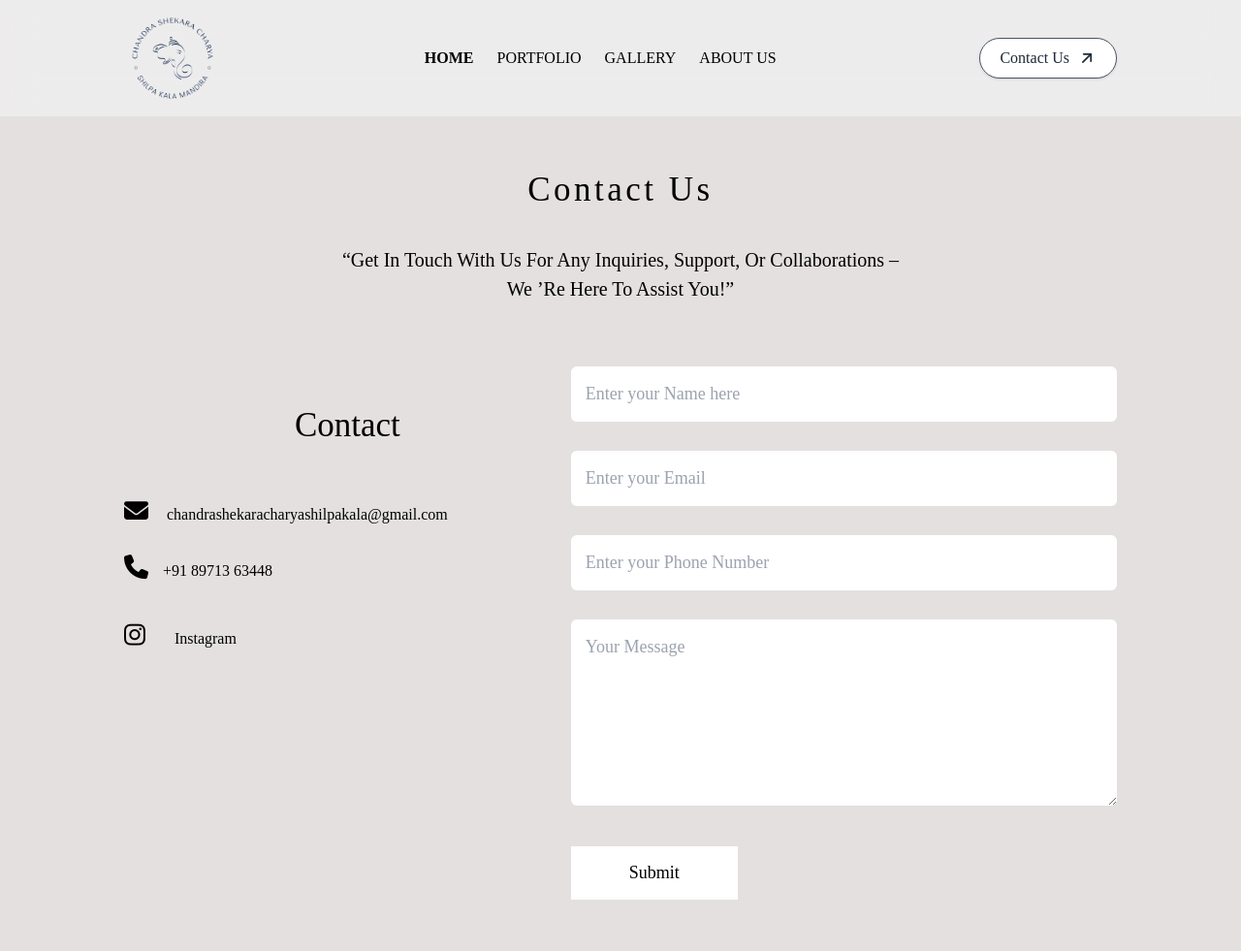
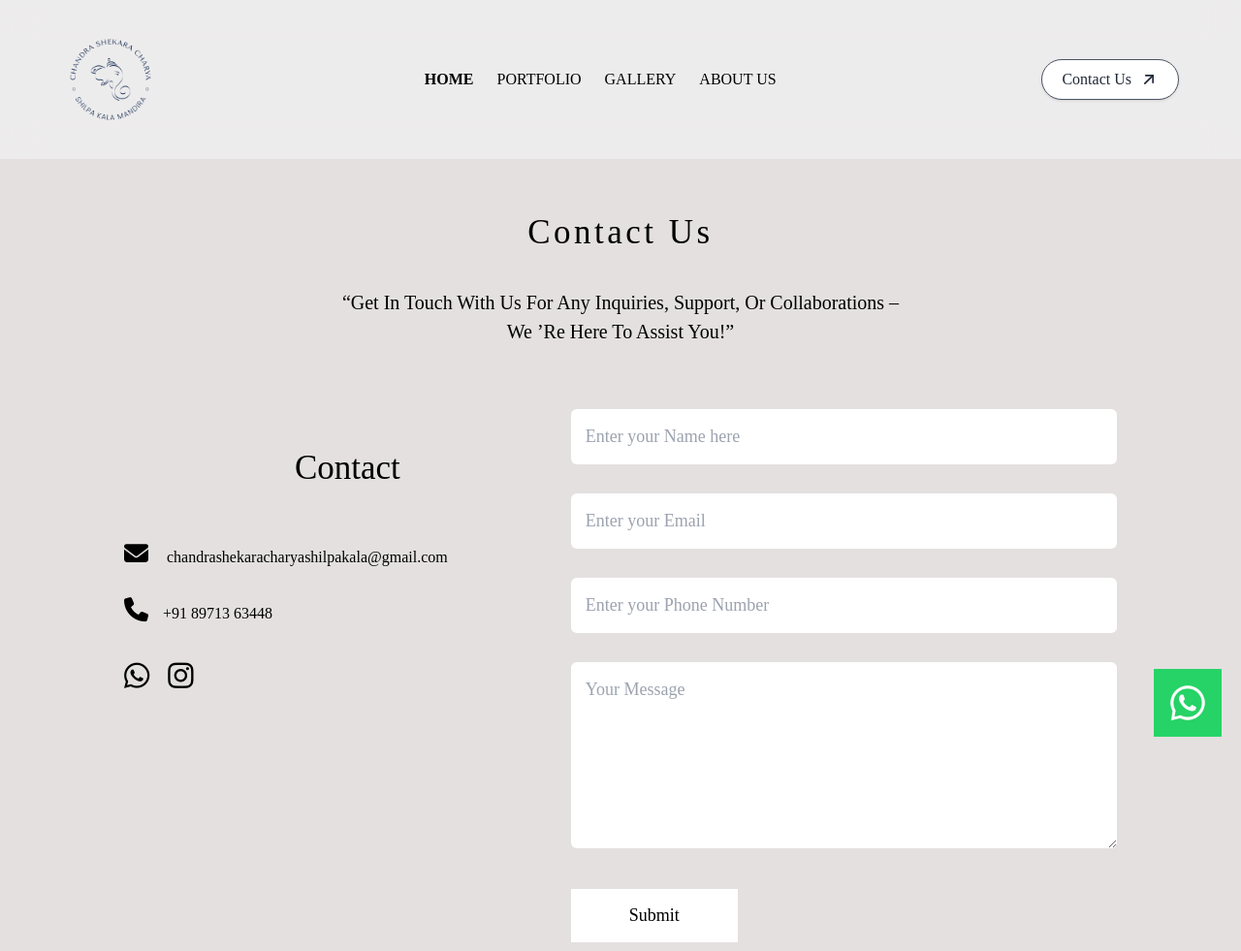
Before and after one commit to VidyavathiR/shilpakalamandir_website, a Django app: page /contact/ in a window 1280 px wide. Shown: the top 981 px of the page at 97% size. Run offline with Django 5.2, Linux system fonts and the light colour scheme; some libraries are stand-ins or nearby versions; some web fonts are replaced.

Commit message:
initial committ

```diff
--- a/static/css/portfolio.css
+++ b/static/css/portfolio.css
@@ -1,9 +1,3 @@
-*{
-    margin: 0;
-    padding: 0;
-
-    box-sizing: border-box;
-}
 
 #about{
     padding: 20px 20px;
@@ -87,7 +81,7 @@ h1{
 
 
 /*----------------contact----------------- */
-.container{
+.container1{
     padding: 10px 10%;
 }
 .row{
@@ -143,7 +137,7 @@ form input, form textarea{
     background-color: #fff;
     padding: 15px;
     margin: 15px 0;
-    color: #fff;
+    color: black;
     font-size: 18px;
     border-radius: 6px;
 }
@@ -157,3 +151,9 @@ h1{
     margin-top: 30px;
 
 }
+/* watsapp */
+.whatsapp_float{
+    position:fixed;
+    bottom:40px;
+    right:20px;
+}
--- a/templates/contact.html
+++ b/templates/contact.html
@@ -17,15 +17,16 @@
 
 
 	<div id="contact">
-		<div class="container">
+		<div class="container1">
 			<div class="row">
 				<div class="contact-left">
 					<h1 class="subtitle">Contact </h1>
+					<p><a href="chandrashekaracharyashilpakala@gmail.com"><i class="fa-solid fa-envelope"></i></a> chandrashekaracharyashilpakala@gmail.com</p>
+					<p><a href=""><i class="fa-solid fa-phone"></i></a>+91 89713 63448</p>
+					<div class="socialicons">
+						<a href="https://wa.me/+918971363448"><i class="fa-brands fa-whatsapp"></i></a>
 
-					<div class="socialicons">
-						<p><i class="fa-solid fa-envelope"></i> chandrashekaracharyashilpakala@gmail.com</p>
-						<p><i class="fa-solid fa-phone"></i>+91 89713 63448</p>
-						<p><a href="https://www.instagram.com/shilpa_kala_mandira?igsh=YTNjaTMxc2NrbW92"><i class="fa-brands fa-instagram"></i></a>Instagram</p>
+						<a href="https://www.instagram.com/shilpa_kala_mandira?igsh=YTNjaTMxc2NrbW92"><i class="fa-brands fa-instagram"></i></a>
 
 
 					</div>
--- a/templates/includes/footer.html
+++ b/templates/includes/footer.html
@@ -1,3 +1,4 @@
+{% load static %}
 <!-- footer -->
 <div class="bg-zinc-100">
     <div class="container items-center text-center border-b-2 lg:justify-between lg:flex py-14">
@@ -24,7 +25,7 @@
                 <h2 class="pb-4 text-xl font-semibold">COMPANY</h2>
                 <div class="flex flex-col">
                     <a class="py-1 hover:underline" href="/about">About Us</a>
-                    <a class="py-1 hover:underline" href="/press">Instagram</a>
+                    <a class="py-1 hover:underline" href="https://www.instagram.com/shilpa_kala_mandira?igsh=YTNjaTMxc2NrbW92">Instagram</a>
                     <a class="py-1 hover:underline" href="/careers">Facebook</a>
                 </div>
             </div>
@@ -54,3 +55,10 @@
     </div>
 </div>
 <!-- footer end -->
+
+
+<!--whatsapp-->
+
+    <div class="whatsapp_float">
+        <a href="https://wa.me/+918971363448" target="_blank"><img src='{% static "images\others\watlogo.png" %}' width="70px" class="whatsapp_float_btn"/></a>
+    </div>
```
Also changed, not shown: templates/about.html (+9 -0 lines), static/images/others/watlogo.png (added), 3 other files.
